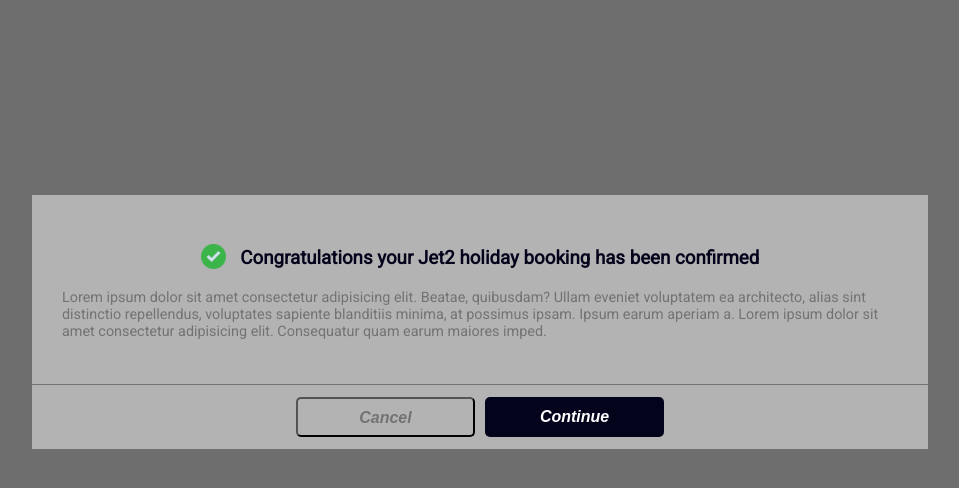
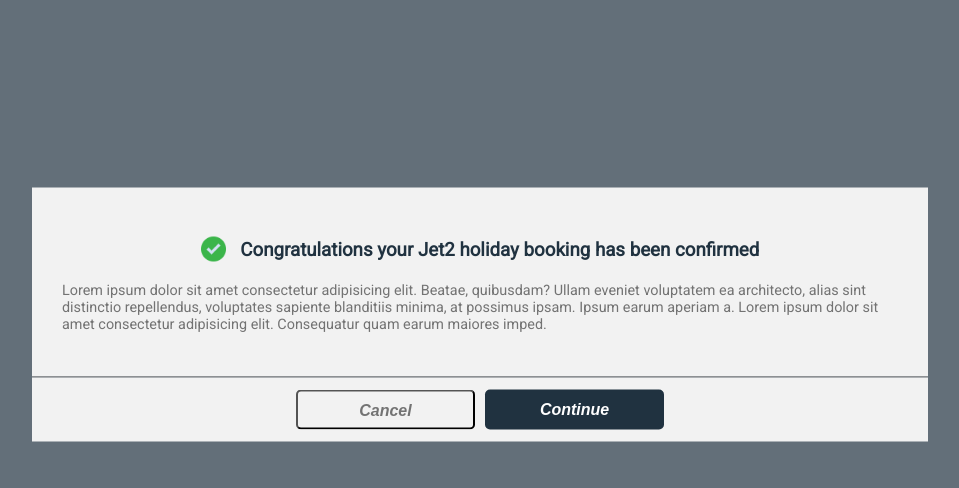
Before and after one commit to druoc/jet2-modal, a website: page index.html in a window 1280 px wide. Both pictures are taken after a click on the button "View Modal". Shown: the whole page, without its empty margins (160-1119 px from the left). Drawn offline with Linux system fonts and the light colour scheme.

Commit message:
Final styling & colour fixes

```diff
--- a/css/index.scss
+++ b/css/index.scss
@@ -4,11 +4,11 @@
 $font_main: "Roboto", sans-serif;
 
 //colour variables
-$background_dark_grey: #6e6e6e;
-$modal_light_grey: #b3b3b3;
+$background_dark_grey: #636f79;
+$modal_light_grey: #f2f2f2;
 $modal_text_grey: #4d4d4d;
 $modal_text_light_grey: #737373;
-$modal_button_colour_bottom: #04031c;
+$modal_button_colour_bottom: #203240;
 $text_white: #fff;
 
 body,
@@ -72,7 +72,7 @@
   position: fixed;
   bottom: 0;
   width: 100%;
-  height: 410px;
+  height: 425px;
 
   &__content {
     background-color: $modal_light_grey;
@@ -127,11 +127,11 @@
       cursor: pointer;
     }
 
-    &-top {
+    &-cancel {
       background-color: $modal_light_grey;
       color: $modal_text_light_grey;
     }
-    &-bottom {
+    &-continue {
       background-color: $modal_button_colour_bottom;
       color: $text_white;
       border: none;
--- a/index.html
+++ b/index.html
@@ -30,8 +30,8 @@
       </div>
       <div class="modal__divider"></div>
         <div class="modal__buttons">
-          <button class="modal__buttons-top">Cancel</button>
-          <button class="modal__buttons-bottom" id="continue-btn">Continue</button>
+          <button class="modal__buttons-cancel">Cancel</button>
+          <button class="modal__buttons-continue">Continue</button>
 
     </div>
 
--- a/js/index.js
+++ b/js/index.js
@@ -3,9 +3,9 @@
 then adds an event listener to the button to make the modal appear when clicked*/
 document.addEventListener("DOMContentLoaded", () => {
   const modalTriggerBtn = document.querySelector(".modal-trigger-btn");
-  const modalCancelBtn = document.querySelector(".modal__buttons-top");
+  const modalCancelBtn = document.querySelector(".modal__buttons-cancel");
   const modal = document.querySelector(".modal");
-  const continueBtn = document.querySelector("#continue-btn");
+  const continueBtn = document.querySelector(".modal__buttons-continue");
 
   let originalDisplay = "";
 
```
Also changed, not shown: css/index.css.
